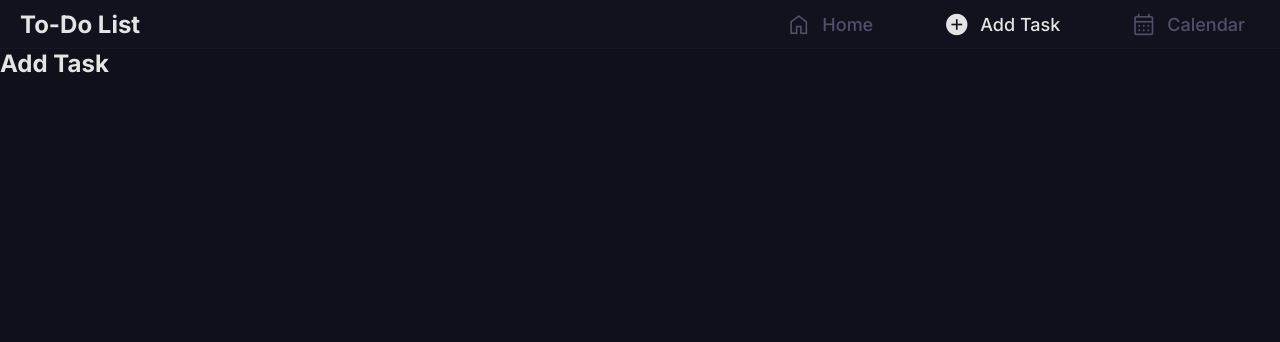
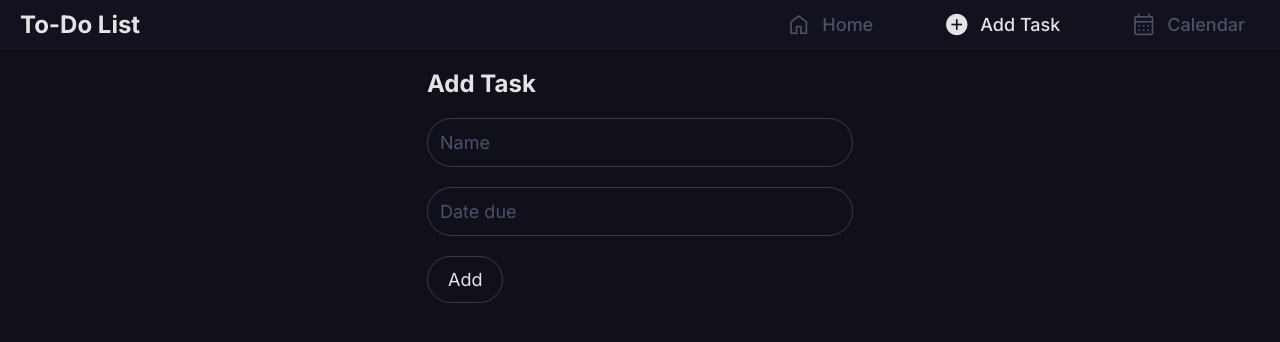
Before and after one commit to majoouoo/todo-mevn, a Vue app in the folder ui/: page /add-task in a window 1280 px wide. Shown: the top 342 px of the page. Built offline with nearby package versions, Linux system fonts and the light colour scheme.

Commit message:
adding tasks, overdue formatting

```diff
--- a/ui/src/App.vue
+++ b/ui/src/App.vue
@@ -39,6 +39,8 @@ header {
   align-items: center;
   background-color: #11121d;
   border-bottom: 1px solid #171827;
+  position: sticky;
+  top: 0;
 }
 
 header * {
--- a/ui/src/components/TaskBody.vue
+++ b/ui/src/components/TaskBody.vue
@@ -1,6 +1,13 @@
 <script setup>
-defineProps({
+import { onMounted, ref } from 'vue'
+
+const props = defineProps({
   task: Object
+})
+
+let overdue = ref()
+onMounted(() => {
+  overdue.value = Date.parse(props.task.dateDue) < new Date() ? true : false
 })
 </script>
 
@@ -12,7 +19,7 @@ defineProps({
     </button>
     <div id="textDiv">
       <span id="taskName" :class="{ complete: task.complete }">{{ task.name }}</span>
-      <span id="dateDue" :class="{ complete: task.complete }">{{ task.dateDue }}</span>
+      <span id="dateDue" :class="{ complete: task.complete, overdue }">{{ task.dateDue }}</span>
     </div>
   </div>
 </template>
@@ -39,6 +46,15 @@ span {
   font-size: 20px;
 }
 
+span#dateDue {
+  font-weight: 300;
+  font-size: 18px;
+}
+
+span.overdue {
+  color: rgb(253, 119, 119);
+}
+
 span.complete {
   text-decoration: line-through;
   color: #4f5069;
@@ -47,6 +63,8 @@ span.complete {
 #checkBtn {
   background-color: transparent;
   border: none;
+  display: flex;
+  align-items: center;
 }
 
 .material-symbols-outlined {
--- a/ui/src/views/AddTask.vue
+++ b/ui/src/views/AddTask.vue
@@ -1,7 +1,102 @@
-<script setup></script>
+<script setup>
+import { ref } from 'vue'
+let name = ref()
+let dateDue = ref()
+
+const submitForm = () => {
+  if (document.querySelector('form').reportValidity()) {
+    name.value = ""
+    dateDue.value = ""
+    document.getElementById("dateDue").type = "text"
+
+    fetch('http://localhost:8080/api/addtask', {
+      method: 'POST',
+      headers: {
+        'Content-Type': 'application/json'
+      },
+      body: JSON.stringify({
+        name: name.value,
+        dateDue: dateDue.value
+      })
+    })
+  }
+}
+</script>
 
 <template>
-  <h1>Add Task</h1>
+  <div id="outerDiv">
+    <form>
+      <h1>Add Task</h1>
+      <div>
+        <input type="text" name="name" id="name" v-model="name" required placeholder="Name" />
+      </div>
+      <div>
+        <input
+          type="text"
+          onfocus="(this.type='date')"
+          onfocusout="(this.type='text')"
+          name="dateDue"
+          id="dateDue"
+          v-model="dateDue"
+          required
+          placeholder="Date due"
+        />
+      </div>
+      <div>
+        <input type="submit" value="Add" @click.prevent="submitForm" />
+      </div>
+    </form>
+  </div>
 </template>
 
-<style></style>
+<style scoped>
+#outerDiv {
+  display: flex;
+  justify-content: center;
+  align-items: center;
+}
+
+h1 {
+  font-size: 24px;
+}
+
+div {
+  margin: 20px 0;
+}
+
+* {
+  font-size: 18px;
+}
+
+input {
+  background-color: transparent;
+  border: 1px solid #3a3b52;
+  outline: none;
+  padding: 12px;
+  width: 400px;
+  height: 23px;
+  border-radius: 50px;
+  transition: border-radius 0.2s;
+}
+
+input:focus,
+input:hover {
+  border-radius: 5px;
+}
+
+input[type='submit'] {
+  margin: 0;
+  padding: 12px 20px;
+  height: initial;
+  width: initial;
+}
+
+input[type='date']::-webkit-calendar-picker-indicator {
+  filter: opacity(0);
+}
+
+::placeholder {
+  color: #4f5069;
+  opacity: 1;
+}
+</style>
--- a/ui/src/views/HomeView.vue
+++ b/ui/src/views/HomeView.vue
@@ -1,13 +1,13 @@
 <script setup>
-import { ref, onMounted } from "vue"
+import { ref, onMounted } from 'vue'
 import TaskBody from '../components/TaskBody.vue'
 
 let tasklist = ref()
 const fetchTasklist = () => {
-  fetch('http://localhost:8080/tasklist')
-    .then(response => response.json())
-    .then(body => {
-      body.forEach(task => task.dateDue = new Date(Date.parse(task.dateDue)).toDateString())
+  fetch('http://localhost:8080/api/tasklist')
+    .then((response) => response.json())
+    .then((body) => {
+      body.forEach((task) => (task.dateDue = new Date(Date.parse(task.dateDue)).toDateString()))
       tasklist.value = body
     })
 }
@@ -18,14 +18,25 @@ const completeTask = (task) => {
   task.complete = !task.complete
   const taskId = task._id
 
-  fetch(`http://localhost:8080/completetask?id=${taskId}`, {
-    method: "PATCH"
+  fetch(`http://localhost:8080/api/completetask?id=${taskId}`, {
+    method: 'PATCH'
   })
 }
 </script>
 
 <template>
-  <TaskBody v-for="task of tasklist" :key="task._id" :task="task" @completeTask="completeTask(task)"></TaskBody>
+  <div id="outerDiv">
+    <TaskBody
+      v-for="task of tasklist"
+      :key="task._id"
+      :task="task"
+      @completeTask="completeTask(task)"
+    ></TaskBody>
+  </div>
 </template>
 
-<style></style>
+<style scoped>
+#outerDiv {
+  overflow-y: auto;
+}
+</style>
```
Also changed, not shown: 1 other file (tests, documents, lock files or other folders).
